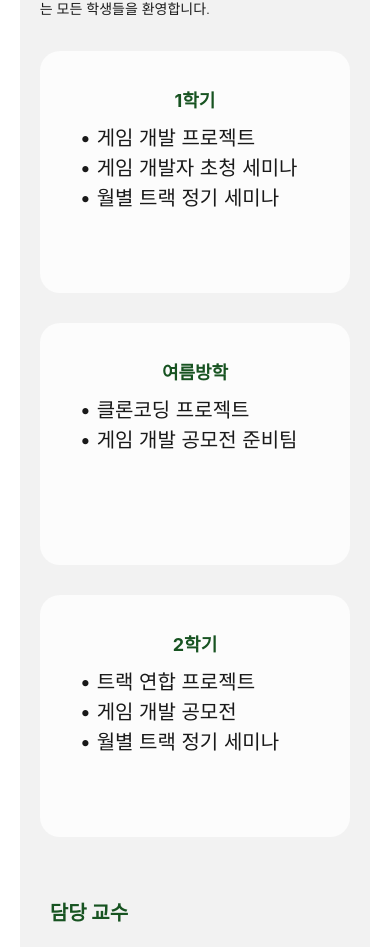
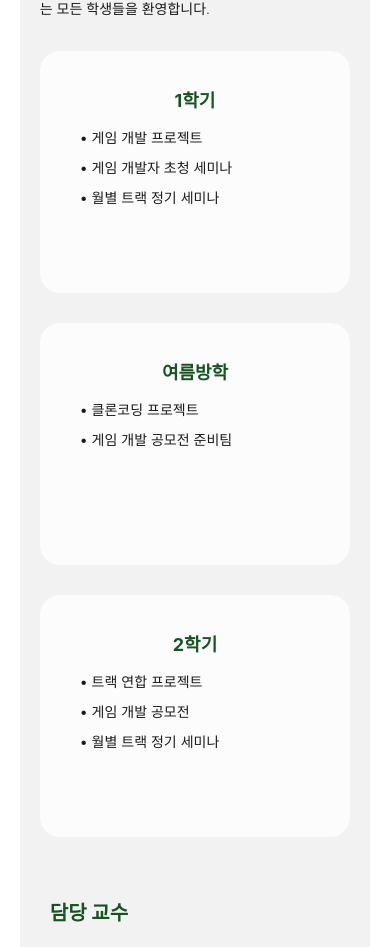
Before and after one commit to karpitony/monorepo-test, a React (Vite) app: page / in a window 390 px wide. Shown: the part 2697-3644 px from the top of the page. Built offline with nearby package versions, Linux system fonts and the light colour scheme; a web font is replaced by a local one.

Commit message:
fix: 메인페이지 트랙 소개 폰트 사이즈 수정

```diff
--- a/src/pages/Main/Tracks/InfoBox.styled.ts
+++ b/src/pages/Main/Tracks/InfoBox.styled.ts
@@ -95,7 +95,7 @@ export const PhaseContent = styled.ul<{ $isMobile: boolean }>`
 `;
 
 export const Li = styled.li<{ $isMobile: boolean }>`
-  font-size: ${({ $isMobile }) => ($isMobile ? "20px" : "16px")};
+  font-size: ${({ $isMobile }) => ($isMobile ? "14px" : "16px")};
   color: var(--FarmSystem_Black, #191919);
 `;
 
```
